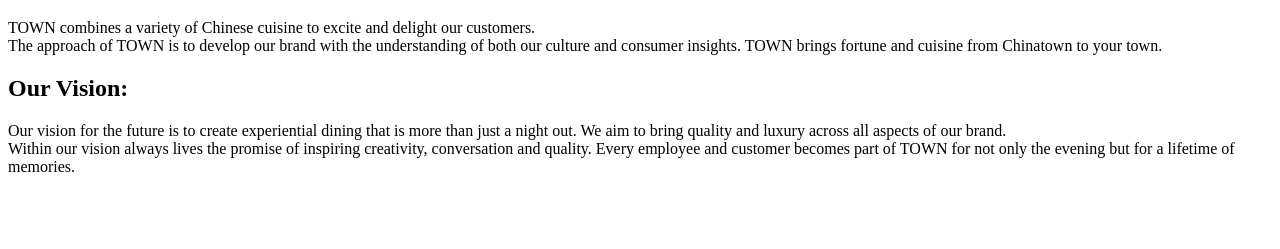
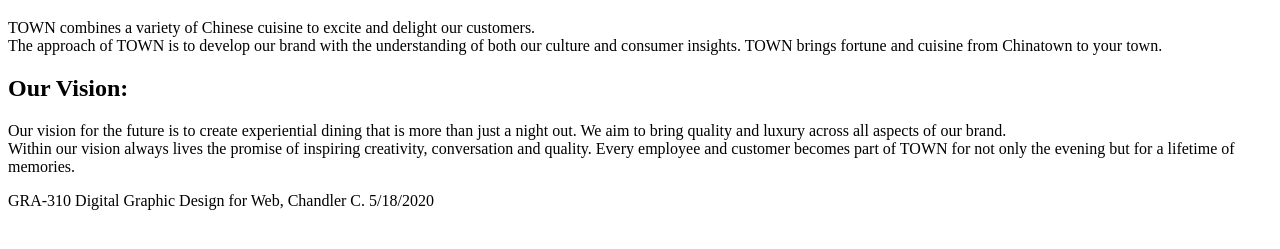
Before and after one commit to Chandoggie/Class-Website, a plain HTML site: page index.html in a window 1280 px wide. Shown: the part 61-310 px from the top of the page. Drawn offline with Linux system fonts and the light colour scheme.

Commit message:
Added footer

```diff
--- a/index.html
+++ b/index.html
@@ -18,5 +18,9 @@
 		<h2>Our Vision:</h2>
             <!-- This is header 1, it includes a paragraph element and a line break element -->
 			<p>Our vision for the future is to create experiential dining that is more than just a night out. We aim to bring quality and luxury across all aspects of our brand.<br />Within our vision always lives the promise of inspiring creativity, conversation and quality. Every employee and customer becomes part of TOWN for not only the evening but for a lifetime of memories.</p>
+
+        <footer>
+            <p>GRA-310 Digital Graphic Design for Web, Chandler C. 5/18/2020</p>
+        </footer>
 	</body>
 </html>
```
